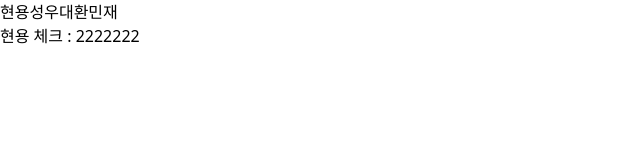
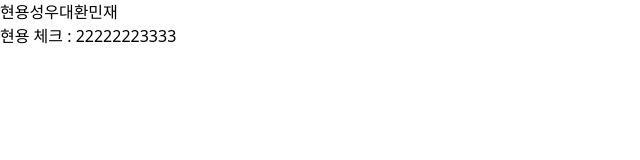
Before and after one commit to iminjae/LoveBlocks, a React (Vite) app in the folder vite/: page /hyeonyong in a window 1280 px wide. Shown: the top 160 px of the page, without its empty margins (0-640 px from the left). Built offline with nearby package versions, Linux system fonts and the light colour scheme.

Commit message:
test HyunYong

```diff
--- a/vite/src/pages/HyeonyongPage.tsx
+++ b/vite/src/pages/HyeonyongPage.tsx
@@ -1,7 +1,7 @@
 import { FC } from "react";
 
 const HyeonyongPage: FC = () => {
-  return <div>현용 체크 : 2222222</div>;
+  return <div>현용 체크 : 22222223333</div>;
 };
 
 export default HyeonyongPage;
```
